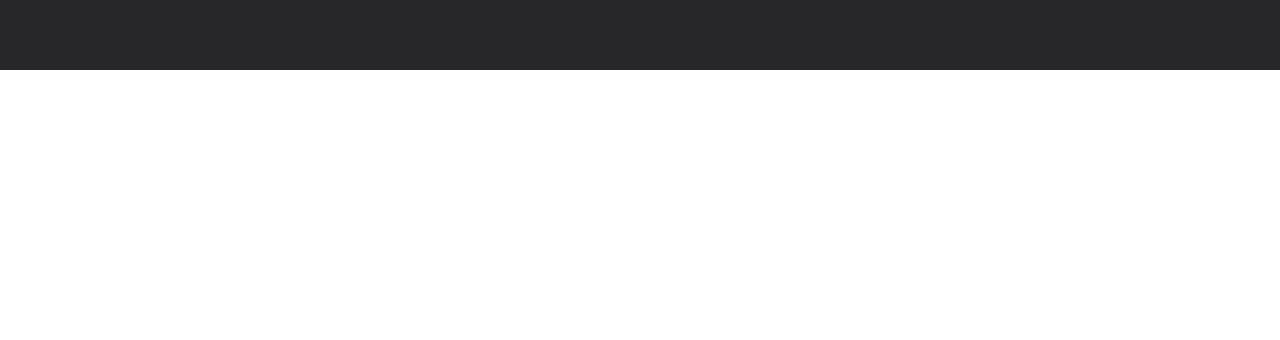
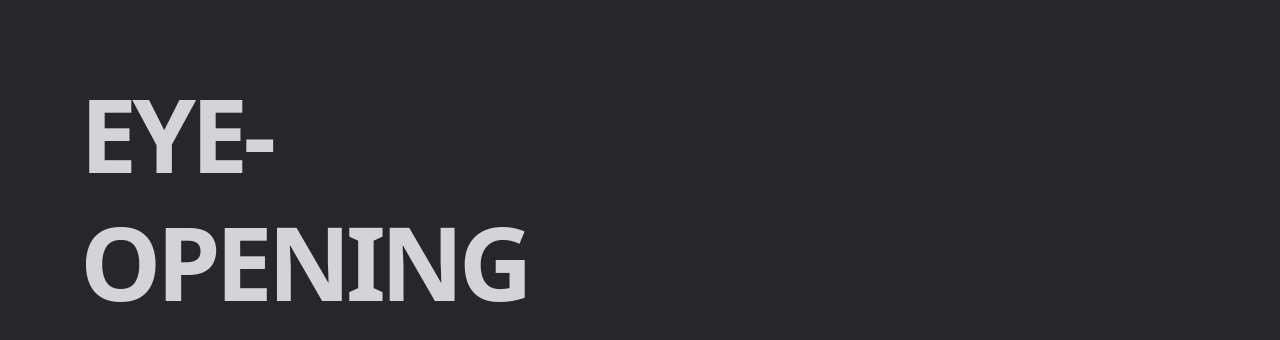
Before and after one commit to Devansh-Awasthi/OCHiFE, a React (Vite) app: page / in a window 1280 px wide. Shown: the part 7656-7996 px from the top of the page. Before the commit the page ends 7726 px from the top, so only its background shows below. Built offline with nearby package versions, Linux system fonts and the light colour scheme.

Commit message:
Footer started

```diff
--- a/src/App.jsx
+++ b/src/App.jsx
@@ -6,6 +6,7 @@ import About from "./Components/About";
 import Eyes from "./Components/Eyes";
 import Featured from "./Components/Featured";
 import DropDown from "./Components/DropDown";
+import Footer from "./Components/Footer";
 function App() {
   return (
     <div className="h-screen w-full">
@@ -16,6 +17,7 @@ function App() {
       <Eyes></Eyes>
     <Featured></Featured>
 <DropDown></DropDown>
+<Footer></Footer>
     </div>
   );
 }
--- /dev/null
+++ b/src/Components/Footer.jsx
@@ -0,0 +1,19 @@
+import React from 'react'
+
+function Footer() {
+  return (
+
+    <div className="min-h-screen w-full pb-32 bg-[#27272A] overflow-hidden pl-20">
+            <div className='left w-1/2 h-full text-zinc-300'>
+                <h1 className='text-[8vw] uppercase tracking-tighter leading-tight font-semibold'>eye-
+                opening</h1>
+            </div>
+
+            <div className='right w-1/2 h-full'></div>
+
+
+    </div>
+  )
+}
+
+export default Footer
```
